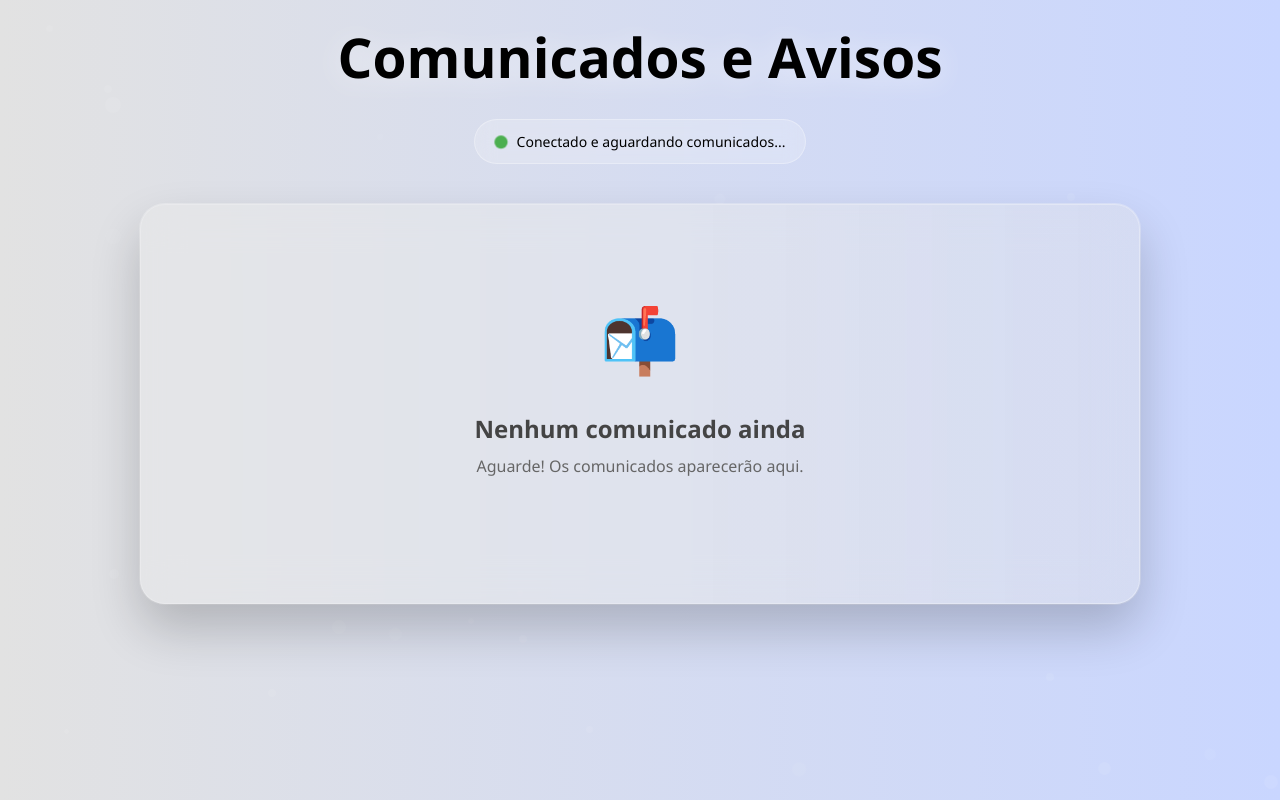
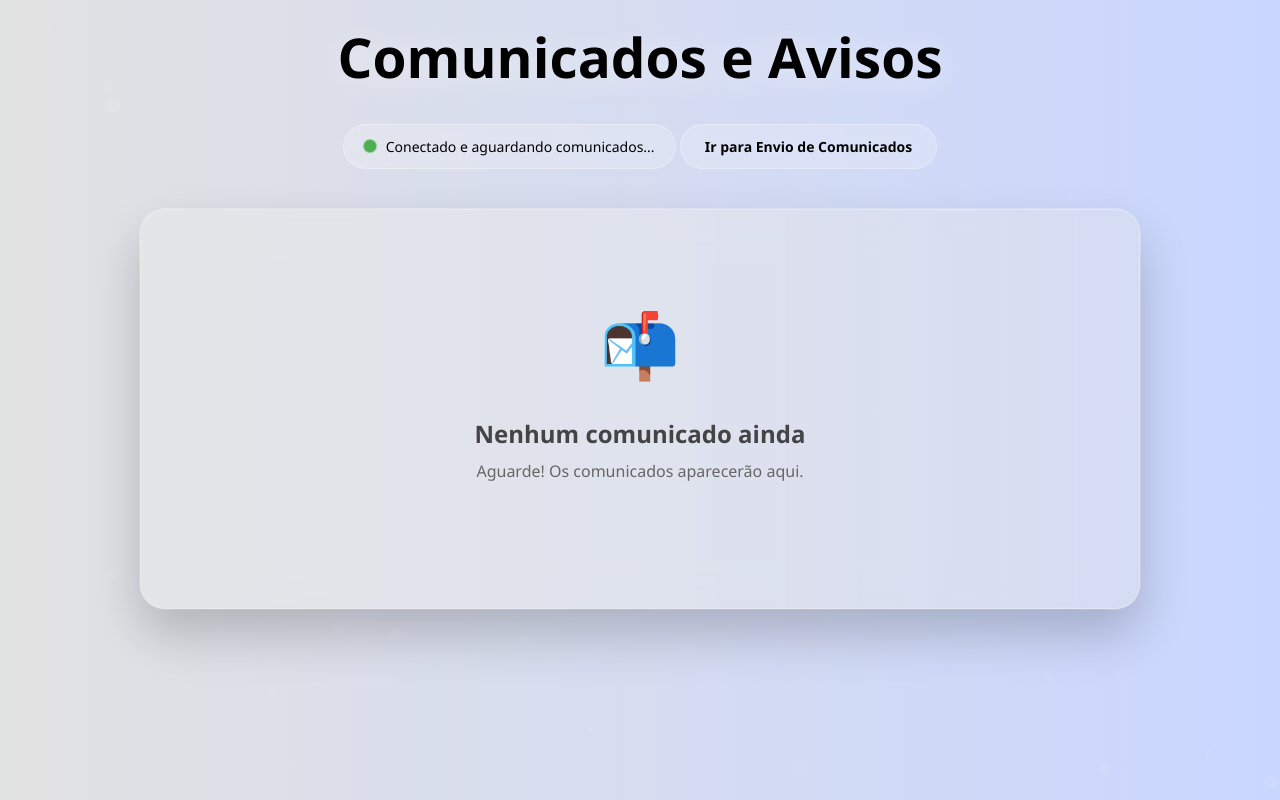
Before and after one commit to xLeoBluex/receiver, a website with bundled scripts: page public/index.html in a window 1280 px wide. Built offline with nearby package versions, Linux system fonts and the light colour scheme; no server answers.

Commit message:
add btn sender

```diff
--- a/public/css/receiver.css
+++ b/public/css/receiver.css
@@ -527,3 +527,56 @@ body {
 .comunicados-container::-webkit-scrollbar-thumb:hover {
   background: linear-gradient(135deg, #5a6fd8, #6a4190);
 }
+/* Botão de navegação (ex: ir para sender.html) */
+.btn-sender {
+  display: inline-flex;
+  align-items: center;
+  gap: 10px;
+  margin-top: 15px;
+  padding: 12px 24px;
+  background: rgba(255, 255, 255, 0.2);
+  backdrop-filter: blur(10px);
+  border: 1px solid rgba(255, 255, 255, 0.3);
+  border-radius: 25px;
+  color: rgb(0, 0, 0);
+  font-size: 14px;
+  font-weight: 600;
+  text-decoration: none;
+  cursor: pointer;
+  position: relative;
+  overflow: hidden;
+  transition: all 0.3s cubic-bezier(0.4, 0, 0.2, 1);
+}
+
+.btn-sender::before {
+  content: '';
+  position: absolute;
+  top: 0;
+  left: -100%;
+  width: 100%;
+  height: 100%;
+  background: linear-gradient(90deg, transparent, rgba(255, 255, 255, 0.3), transparent);
+  transition: left 0.6s ease;
+}
+
+.btn-sender:hover {
+  background: linear-gradient(135deg, #667eea, #764ba2);
+  color: white;
+  transform: translateY(-3px);
+  box-shadow: 0 10px 25px rgba(102, 126, 234, 0.4);
+}
+
+.btn-sender:hover::before {
+  left: 100%;
+}
+
+.btn-sender:active {
+  transform: translateY(-1px);
+}
+
+@media (max-width: 480px) {
+  .btn-sender {
+    width: 100%;
+    justify-content: center;
+  }
+}
--- a/public/index.html
+++ b/public/index.html
@@ -19,6 +19,7 @@
         <div class="status-dot"></div>
         <span>Conectado e aguardando comunicados...</span>
       </div>
+      <a href="sender.html" class="btn-sender">Ir para Envio de Comunicados</a>
     </div>
 
     <!-- Container dos comunicados -->
```
